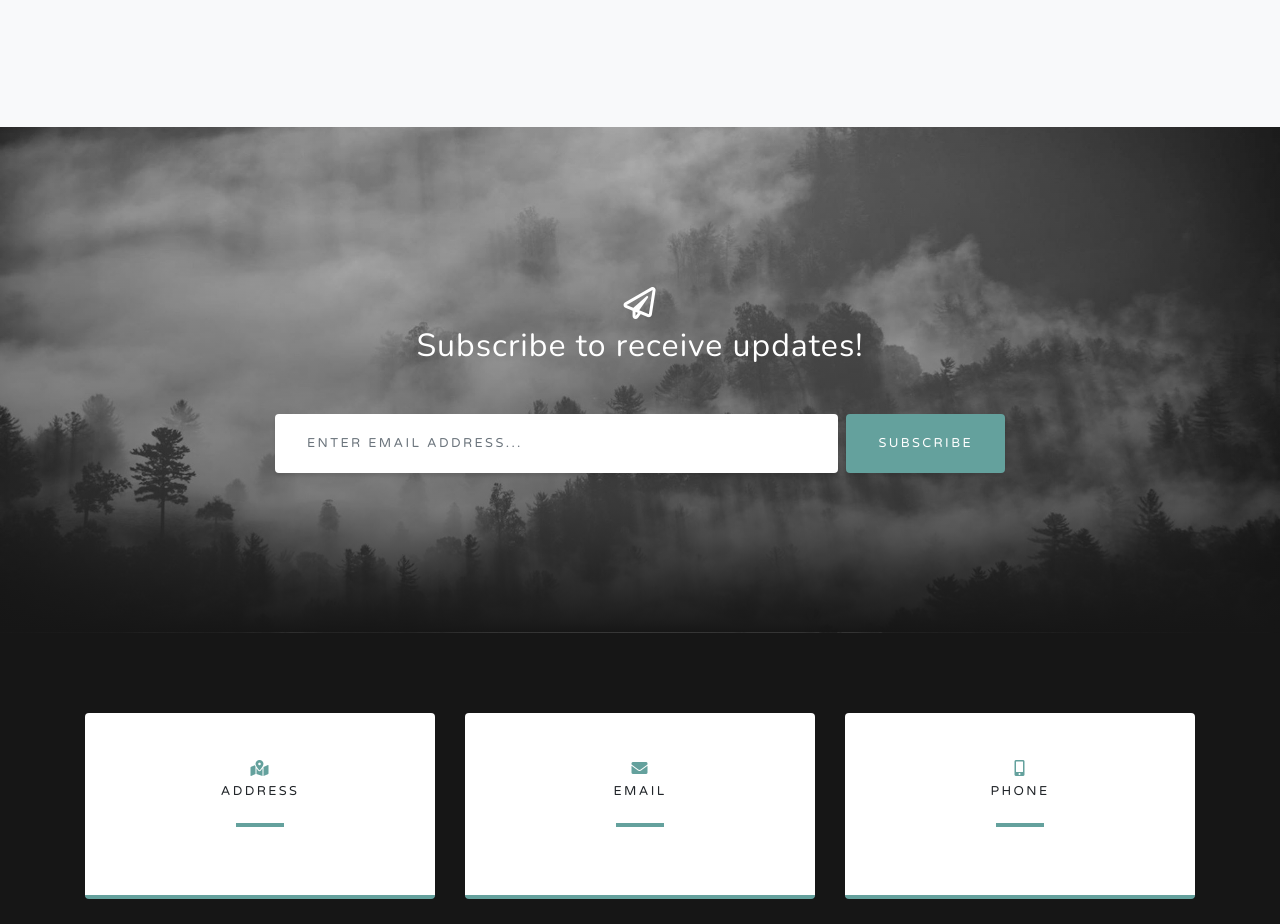
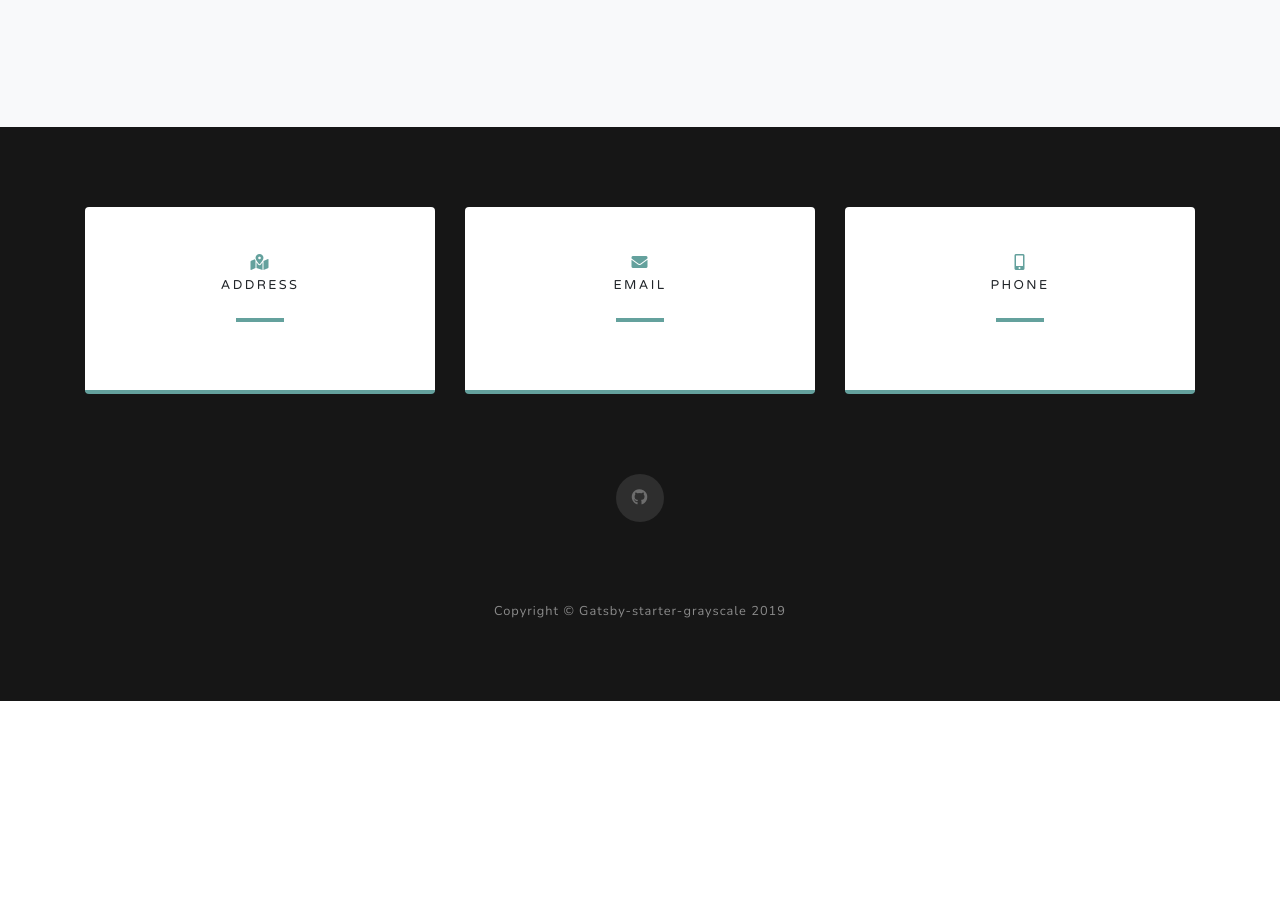
Before and after one commit to acolytec3/acolytec3.github.io, a Gatsby site: page / in a window 1280 px wide. Shown: the part 2960-3884 px from the top of the page. After the commit the page ends 3661 px from the top, so only its background shows below. Built offline with nearby package versions, Linux system fonts and the light colour scheme; Gatsby itself is replaced by a stand-in of ours.

Commit message:
Hello travis

```diff
--- a/config.js
+++ b/config.js
@@ -7,7 +7,7 @@ module.exports = {
   manifestThemeColor: '#663399',
   manifestDisplay: 'standalone',
   manifestIcon: 'src/assets/img/website-icon.png',
-  pathPrefix: `/portfolio/`, // This path is subpath of your hosting https://domain/portfolio
+  pathPrefix: `/portfolio/`,
   heading: 'Portfolio',
   subHeading: 'Part-time OSS wannabe. Full time student of C^3  ',
 
--- a/src/components/Subscribe.js
+++ /dev/null
@@ -1,28 +0,0 @@
-import React from 'react';
-
-export default function Subscribe() {
-  return (
-    <section id="signup" className="signup-section">
-      <div className="container">
-        <div className="row">
-          <div className="col-md-10 col-lg-8 mx-auto text-center">
-            <i className="far fa-paper-plane fa-2x mb-2 text-white"></i>
-            <h2 className="text-white mb-5">Subscribe to receive updates!</h2>
-
-            <form className="form-inline d-flex">
-              <input
-                type="email"
-                className="form-control flex-fill mr-0 mr-sm-2 mb-3 mb-sm-0"
-                id="inputEmail"
-                placeholder="Enter email address..."
-              />
-              <button type="submit" className="btn btn-primary mx-auto">
-                Subscribe
-              </button>
-            </form>
-          </div>
-        </div>
-      </div>
-    </section>
-  );
-}
--- a/src/pages/index.js
+++ b/src/pages/index.js
@@ -6,7 +6,6 @@ import Scroll from '../components/Scroll';
 import config from '../../config';
 import Footer from '../components/Footer';
 import SocialLinks from '../components/SocialLinks';
-import Subscribe from '../components/Subscribe';
 import Header from '../components/Header';
 
 import ipad from '../assets/images/ipad.png';
@@ -114,8 +113,6 @@ const IndexPage = () => (
       </div>
     </section>
 
-    <Subscribe />
-
     <SocialLinks />
     <Footer />
   </Layout>
```
Also changed, not shown: .travis.yml (added), README.md.
